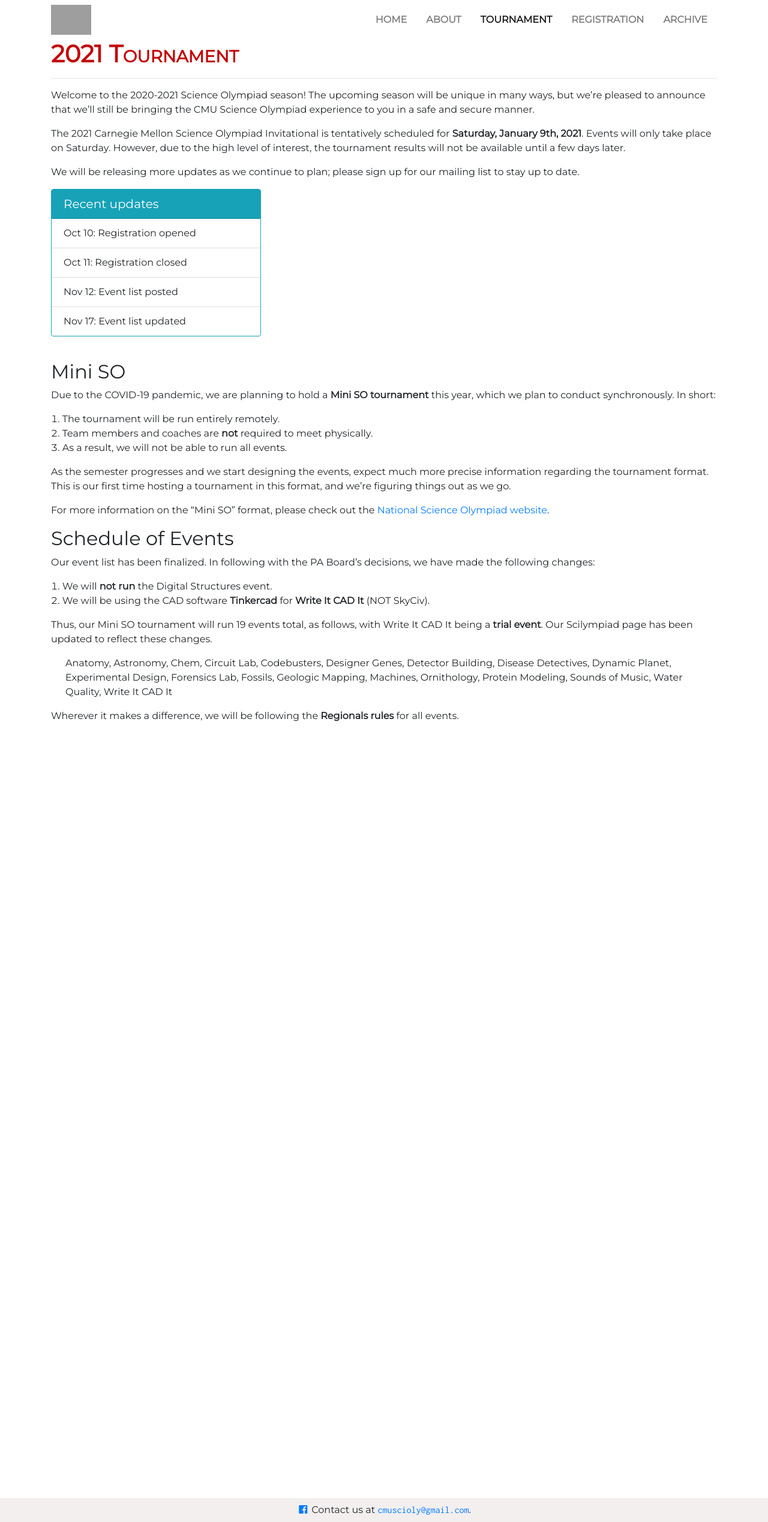
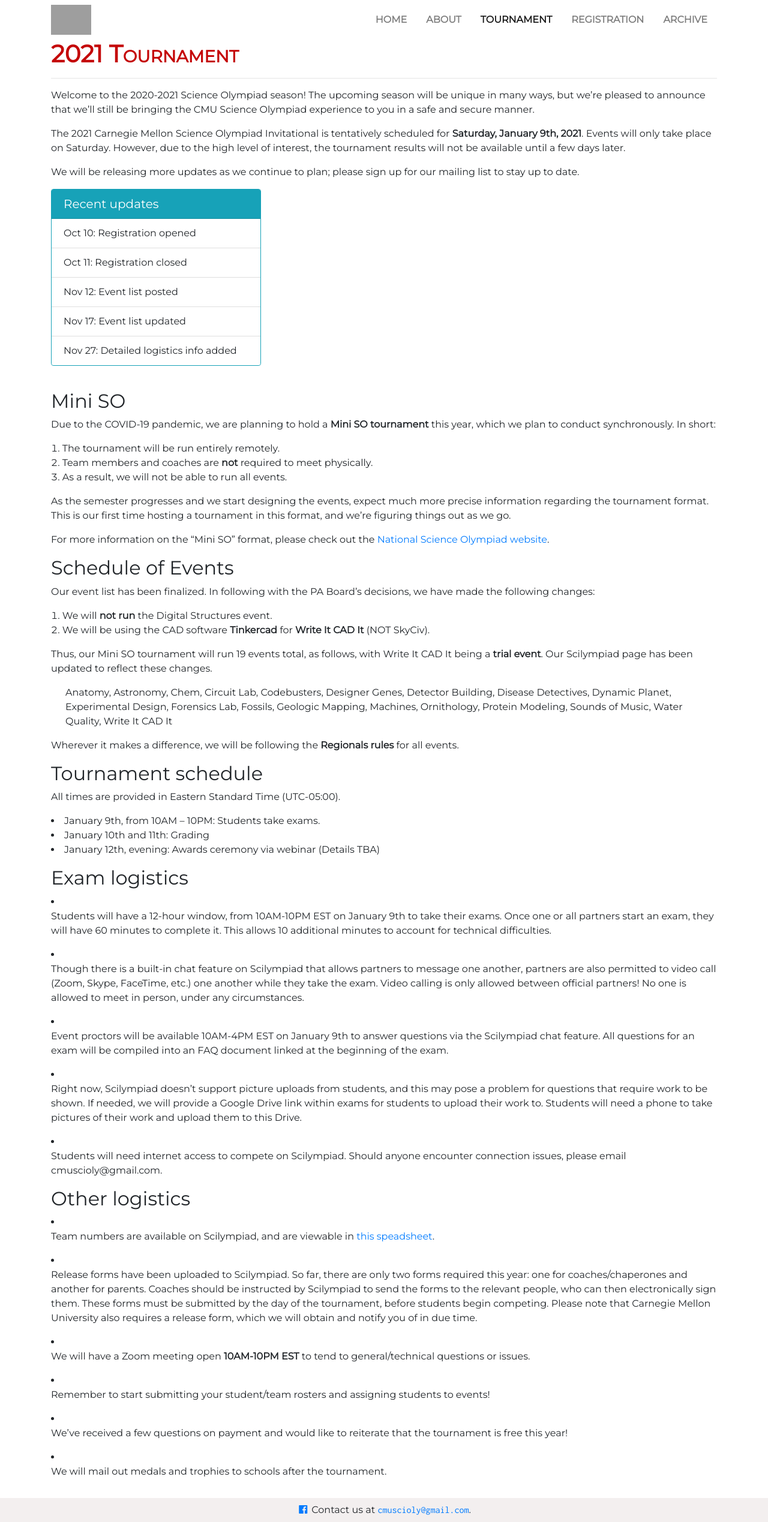
Before and after one commit to cmuscioly/cmuscioly.github.io, a Jekyll site: the page built from tournament.md, in a window 1280 px wide. Shown: the whole page at 60% size. Built offline with Jekyll 4.4.1, drawn with Linux system fonts in a browser that asks for light colours; nearby versions of some CDN libraries; grey boxes are pictures that could not be loaded.

Commit message:
Update tournament logistics

```diff
--- a/tournament.md
+++ b/tournament.md
@@ -3,6 +3,12 @@ layout: mdpage
 title: Tournament Information
 permalink: /tournament/
 ---
+
+<style>
+ol, ul {
+  list-style-position: disc !important;
+}
+</style>
 
 # 2021 Tournament
 <hr>
@@ -28,6 +34,7 @@ our mailing list to stay up to date.
     <li class="list-group-item">Oct 11: Registration closed</li>
     <li class="list-group-item">Nov 12: Event list posted</li>
     <li class="list-group-item">Nov 17: Event list updated</li>
+    <li class="list-group-item">Nov 27: Detailed logistics info added</li>
   </ul>
 </div>
 </div>
@@ -74,3 +81,61 @@ reflect these changes.
 
 Wherever it makes a difference, we will be following the **Regionals rules**
 for all events.
+
+## Tournament schedule
+
+All times are provided in Eastern Standard Time (UTC-05:00).
+
+* January 9th, from 10AM &ndash; 10PM: Students take exams.
+* January 10th and 11th: Grading
+* January 12th, evening: Awards ceremony via webinar (Details TBA)
+
+## Exam logistics
+
+* Students will have a 12-hour window, from 10AM-10PM EST on January 9th to
+  take their exams. Once one or all partners start an exam, they will have 60
+  minutes to complete it. This allows 10 additional minutes to account for
+  technical difficulties.
+
+* Though there is a built-in chat feature on Scilympiad that allows partners to
+  message one another, partners are also permitted to video call (Zoom, Skype,
+  FaceTime, etc.) one another while they take the exam. Video calling is only
+  allowed between official partners! No one is allowed to meet in person, under
+  any circumstances.
+
+* Event proctors will be available 10AM-4PM EST on January 9th to answer
+  questions via the Scilympiad chat feature. All questions for an exam will be
+  compiled into an FAQ document linked at the beginning of the exam.
+
+* Right now, Scilympiad doesn't support picture uploads from students, and this
+  may pose a problem for questions that require work to be shown. If needed, we
+  will provide a Google Drive link within exams for students to upload their
+  work to. Students will need a phone to take pictures of their work and upload
+  them to this Drive.
+
+* Students will need internet access to compete on Scilympiad. Should anyone
+  encounter connection issues, please email cmuscioly@gmail.com.
+
+## Other logistics
+
+* Team numbers are available on Scilympiad, and are viewable in [this
+  speadsheet](https://docs.google.com/spreadsheets/d/1ycnGE-mE1ICHgvkReIH7VtafxFqIFKvMdKxRgMKbq3w/edit?usp=sharing).
+
+* Release forms have been uploaded to Scilympiad. So far, there are only two
+  forms required this year: one for coaches/chaperones and another for parents.
+  Coaches should be instructed by Scilympiad to send the forms to the relevant
+  people, who can then electronically sign them. These forms must be submitted
+  by the day of the tournament, before students begin competing. Please note
+  that Carnegie Mellon University also requires a release form, which we will
+  obtain and notify you of in due time.
+
+* We will have a Zoom meeting open **10AM-10PM EST** to tend to general/technical
+  questions or issues.
+
+* Remember to start submitting your student/team rosters and assigning students
+  to events!
+
+* We've received a few questions on payment and would like to reiterate that
+  the tournament is free this year!
+
+* We will mail out medals and trophies to schools after the tournament.
```
